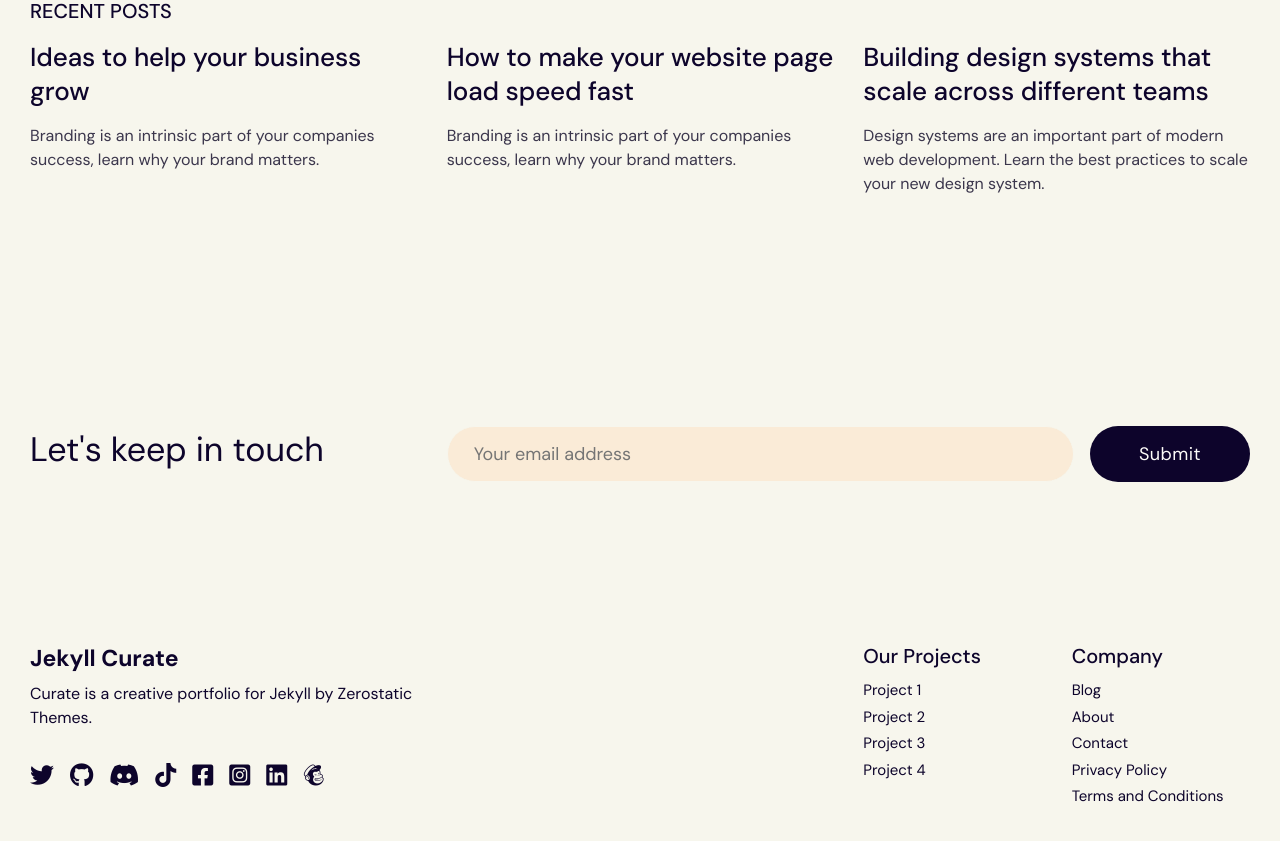
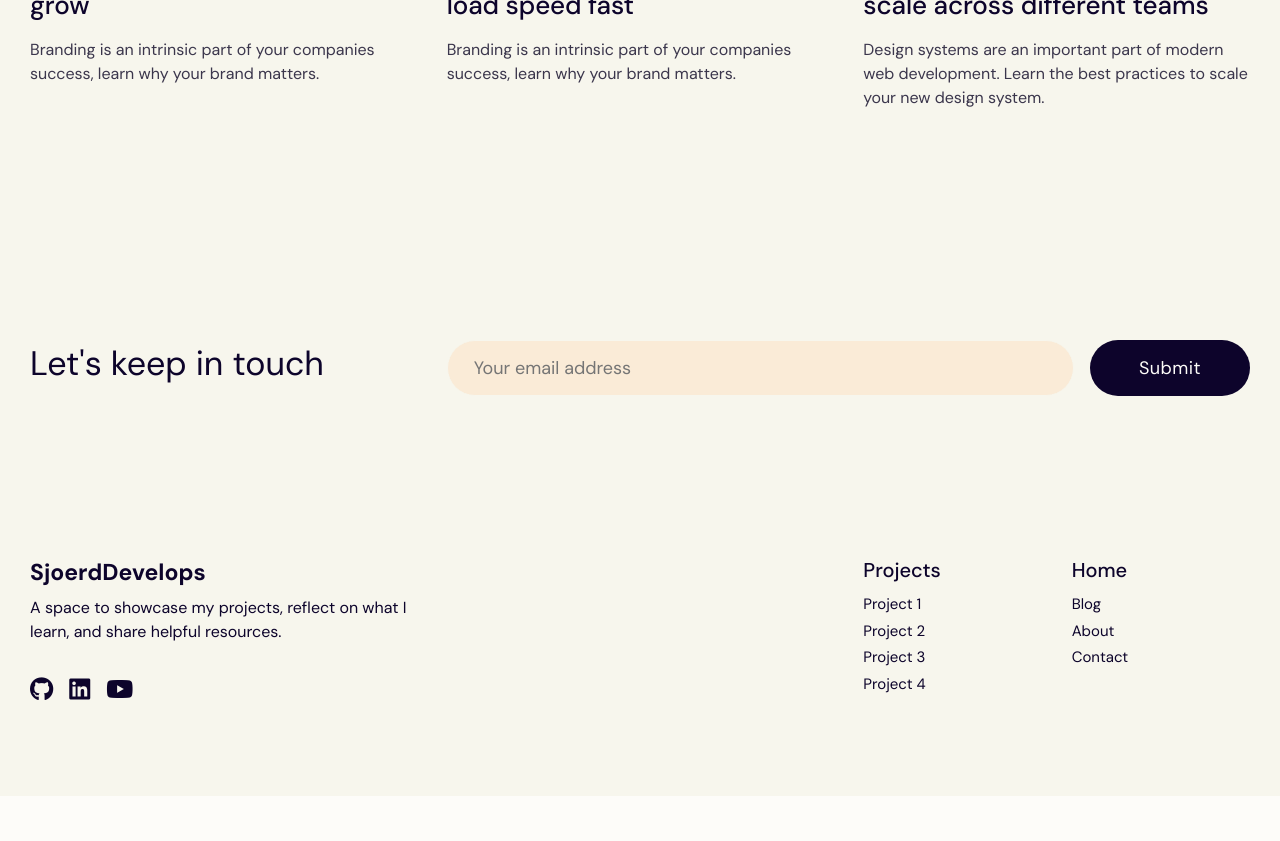
Before and after one commit to SjoerdDevelops/sjoerddevelops.github.io, a Jekyll site: the page built from pages/home.md, in a window 1280 px wide and 900 px high, scrolled down 1579 px. Shown: the top 841 px of the window. Built offline with Jekyll 4.4.1, drawn with Linux system fonts in a browser that asks for light colours; after the commit the page ends 2375 px from its top, so only the background shows below that; some of the changed text lies outside the part shown.

Commit message:
updated the footer data; title, description, socials, and footer menu's

```diff
--- a/_config.yml
+++ b/_config.yml
@@ -63,7 +63,6 @@ exclude:
   - LICENSE
   - netlify.toml
 
-
 # -------------------
 # Theme Config
 # --------------------
@@ -99,7 +98,8 @@ colors:
 
 fonts:
   use_google_fonts: false
-  google_fonts_url: "https://fonts.googleapis.com/css2?family=DM+Sans:opsz,wght@9..40,300;9..40,500;9..40,700&family=Fira+Mono&display=swap"
+  google_fonts_url: "https://fonts.googleapis.com/css2?family=DM+Sans:opsz,wght@9\
+    ..40,300;9..40,500;9..40,700&family=Fira+Mono&display=swap"
   use_self_hosted_fonts: true # font files must be placed in /assets/fonts folder and the @font-face definitions must be added to /assets/css/fonts.css
   heading: "'DM Sans'"
   base: "'DM Sans'"
@@ -171,19 +171,20 @@ menu:
 
 footer:
   enable_footer: true # show/hide the entire footer
-  footer_title: "Jekyll Curate"
-  footer_description: "Curate is a creative portfolio for Jekyll by Zerostatic Themes."
+  footer_title: "SjoerdDevelops"
+  footer_description: "A space to showcase my projects, reflect on what I learn,
+    and share helpful resources."
   enable_social_media_icons: true
   enable_contact_details: false
   enable_menu_footer_primary: true
   enable_menu_footer_secondary: true
   enable_menu_footer_tertiary: false
-  footer_primary_menu_title: "Our Projects"
-  footer_secondary_menu_title: "Company"
+  footer_primary_menu_title: "<a href=\"/projects/\">Projects</a>"
+  footer_secondary_menu_title: "<a href=\"/\">Home</a>"
   footer_tertiary_menu_title: "Other"
 
 bottom:
   enable_bottom: false # show/hide the entire bottom (below the footer)
   enable_bottom_menu: false # if enabled, the bottom menu can be edited in `_data/menu.yml`
-  copyright_text: "© 2021 Zerostatic Themes"
+  copyright_text: "© 2026 SjoerdDevelops"
   show_rss_icon: true
--- a/pages/home.md
+++ b/pages/home.md
@@ -1,10 +1,10 @@
 ---
 layout: home
 permalink: "/"
-title: "<strong>SjoerdDevelops</strong> is my personal blog and portfolio"
+title: "<strong>SjoerdDevelops;</strong> <br>Portfolio and Blog"
 description: "A space to showcase my projects, reflect on what I learn, and share helpful resources"
 meta_description: "SjoerdDevelops - A space to showcase my projects, reflect on what I learn, and share helpful resources"
-meta_title: SjoerdDevelops - Projects and Blog
+meta_title: SjoerdDevelops - Project Portfolio & Blog
 subscribe: false
 
 projects:
```
Also changed, not shown: _data/authors.yml (+8 -17 lines), _data/menu.yml (+9 -9 lines), _data/social.json (+9 -34 lines), Gemfile.lock.
